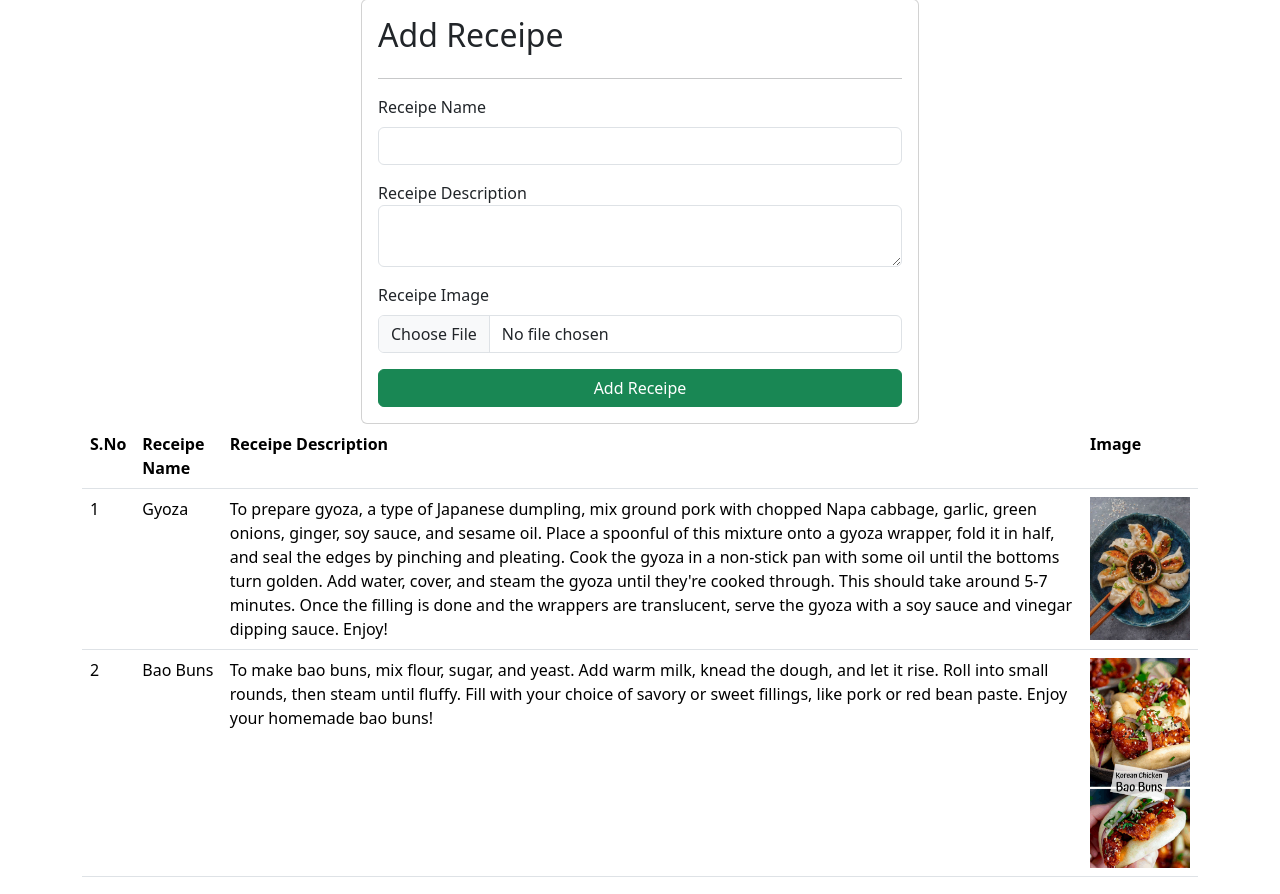
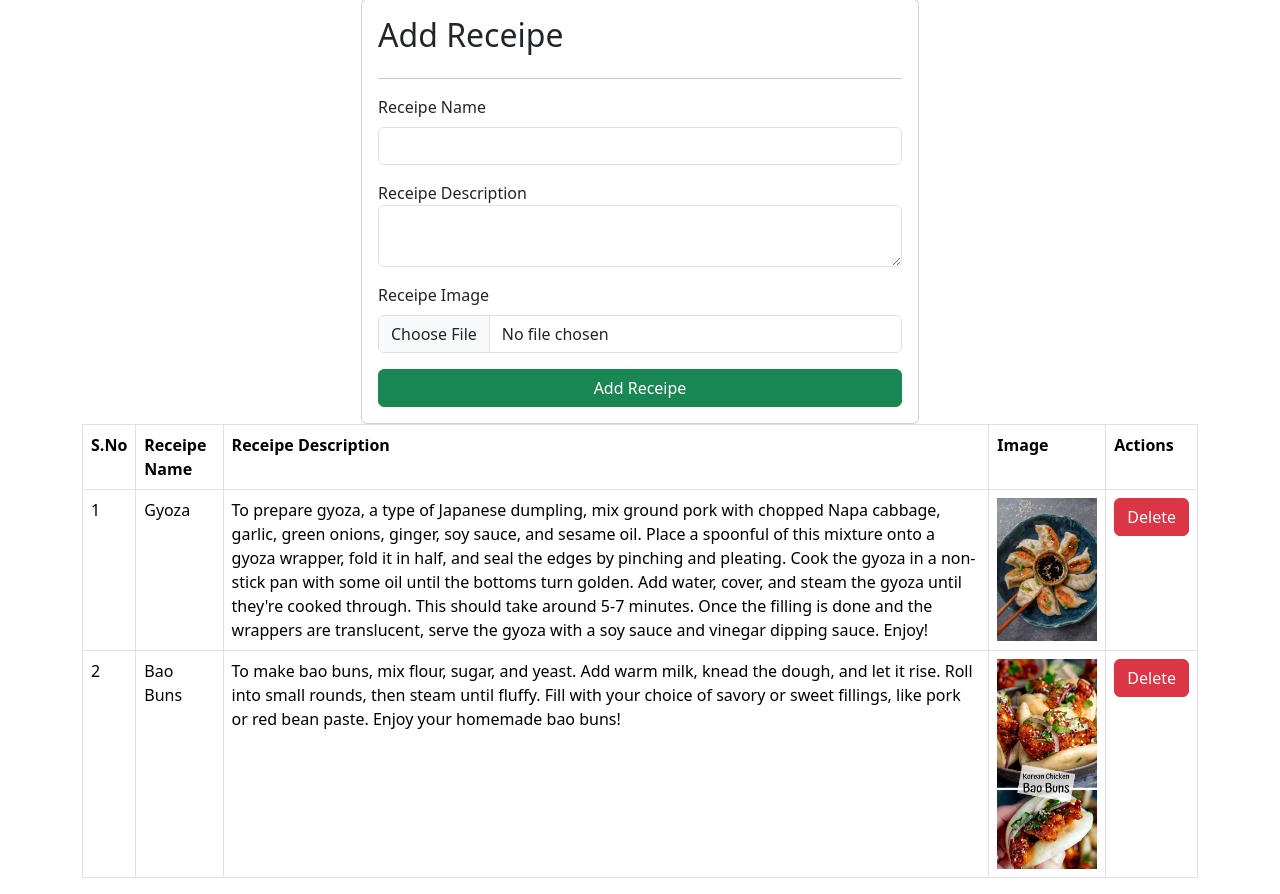
Before and after one commit to Zenzo41/Recipe, a Django app: page /receipes/ in a window 1280 px wide. Shown: the part 49-943 px from the top of the page. Run offline with Django 4.2, Linux system fonts and the light colour scheme; data comes from the database, SQL or seed files in the repository; both versions use the stored data as it was after the commit.

Commit message:
fixed the pathing for delete to work

```diff
--- a/core/core/urls.py
+++ b/core/core/urls.py
@@ -11,7 +11,8 @@ urlpatterns = [
     path('',home,name="home"),
     path('contact/',contact,name="contact"),
     path('about/',about,name="about"),
-    path('receipes/',receipes,name="receipes")
+    path('receipes/',receipes,name="receipes"),
+    path('delete_receipe/<id>/',delete_receipe,name="delete_receipe")
 ]
 
 if settings.DEBUG:
--- a/core/vege/templates/receipes.html
+++ b/core/vege/templates/receipes.html
@@ -29,12 +29,13 @@
       </form>
 
 
-      <table class="table">
+      <table class="table table-bordered">
         <tr>
           <th scope="col">S.No</th>
           <th scope="col">Receipe Name</th>
           <th scope="col">Receipe Description</th>
           <th scope="col">Image</th>
+          <th scope="col">Actions</th>
         </tr>
 
         {% for receipe in all_receipes  %}
@@ -43,6 +44,7 @@
               <td>{{receipe.receipe_name}}</td>
               <td>{{receipe.receipe_description}}</td>
               <td><img src="{{ receipe.receipe_image.url }}" alt="{{receipe.receipe_name}}" width="100"></td>
+              <td><a href="/delete_receipe/{{receipe.id}}" class="btn btn-danger">Delete</a></td>
             </tr>
         {% endfor %}
       </table>
--- a/core/vege/views.py
+++ b/core/vege/views.py
@@ -21,3 +21,9 @@ def receipes(request):
     all_receipes = Receipe.objects.all()
     context = {'all_receipes':all_receipes}
     return render(request,'receipes.html',context)
+
+def delete_receipe(request,id):
+    queryset = Receipe.objects.get(id = id)
+    queryset.delete()
+
+    return redirect('/receipes/')
```
Also changed, not shown: core/db.sqlite3.
